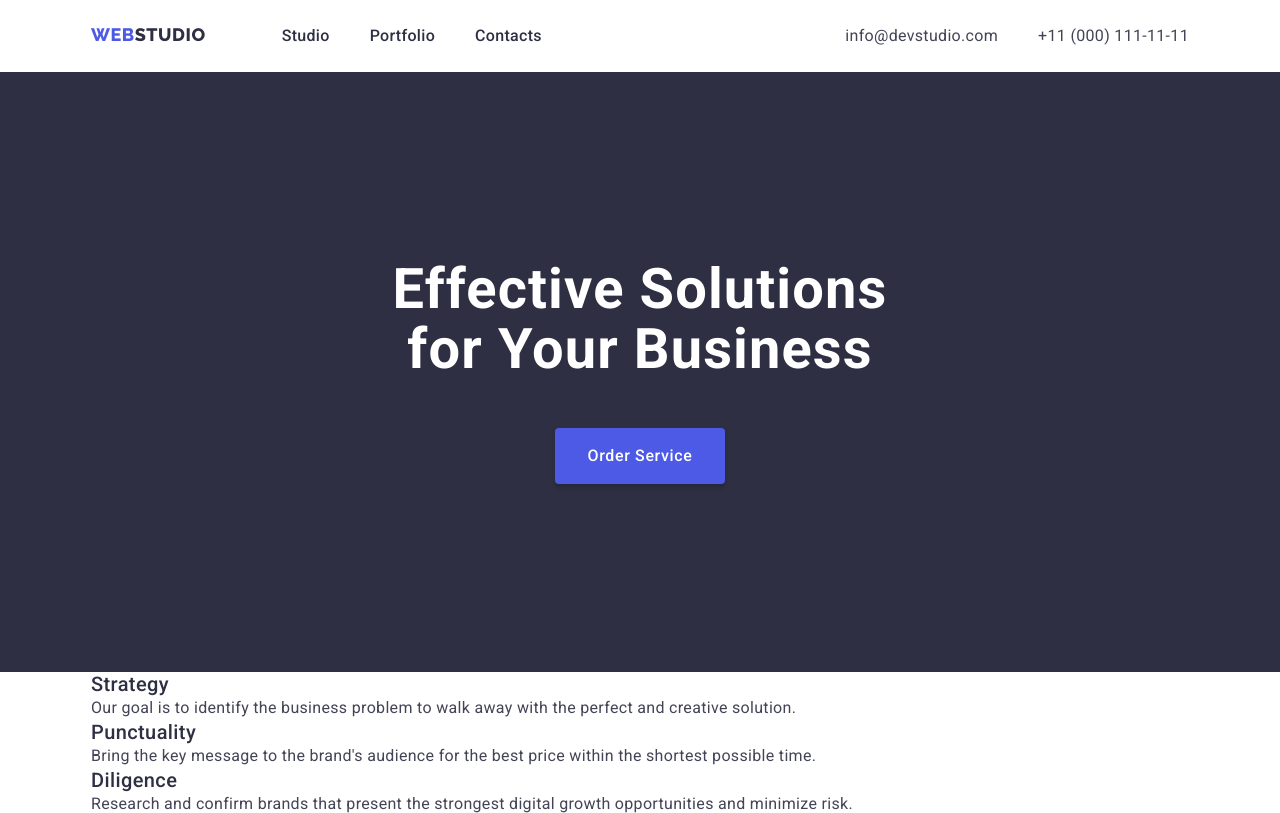
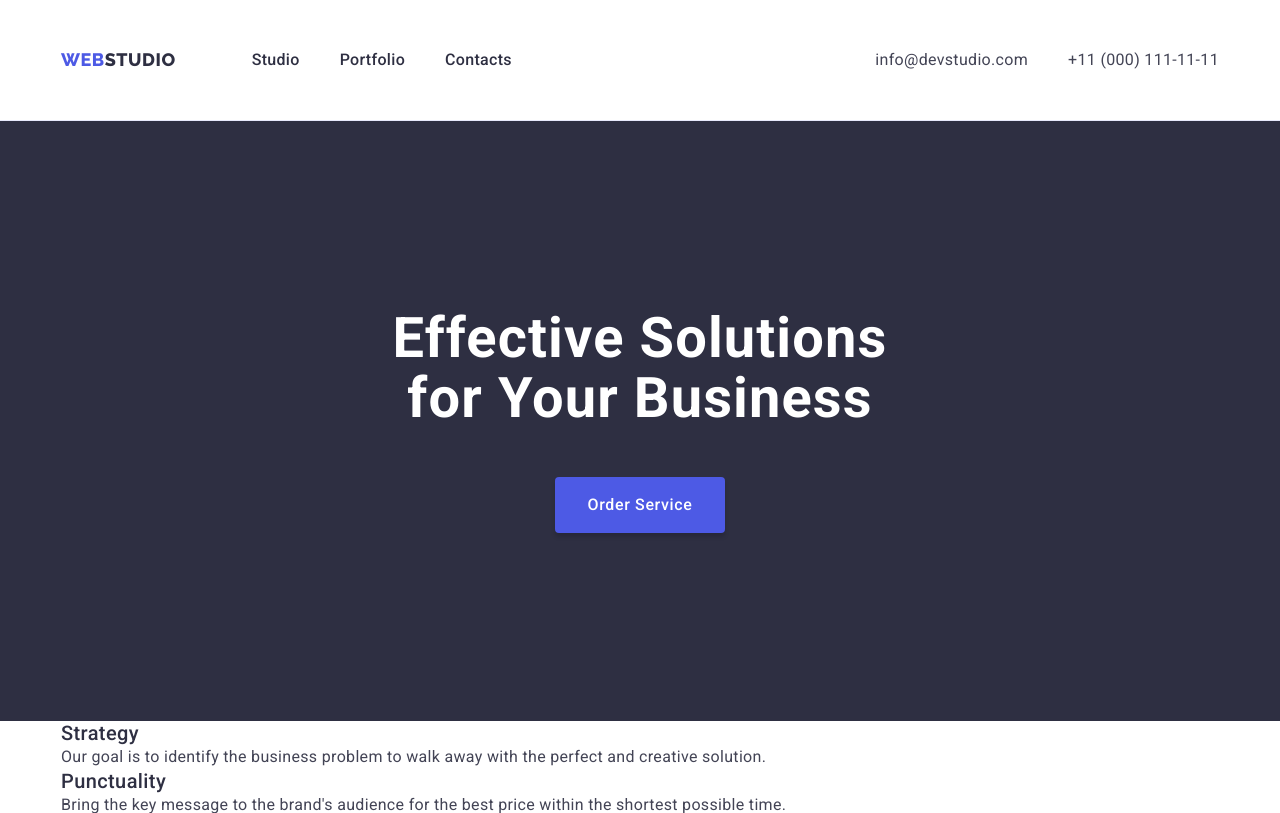
Before and after one commit to aleks-bchkv/goit-markup-hw-03, a plain HTML site: page index.html in a window 1280 px wide. Shown: the top 813 px of the page. Drawn offline with nearby package versions, Linux system fonts and the light colour scheme.

Commit message:
12:46 06/14

```diff
--- a/css/style.css
+++ b/css/style.css
@@ -35,10 +35,9 @@ img {
 }
 
 .container {
-    width: 100%;
-    max-width: 1128px;
-    padding-left: 15px;
-    padding-right: 15px;
+    width: 1158px;
+    /* padding-left: 15px;
+    padding-right: 15px; */
     margin: 0 auto;
 }
 
@@ -48,6 +47,7 @@ img {
 .header {
     padding-top: 24px;
     padding-bottom: 24px;
+    border-bottom: 1px solid #e7e9fc;
 }
 
 .header-container {
@@ -58,13 +58,14 @@ img {
 .header .list {
     display: flex;
     gap: 40px;
-    padding: 0;
+    padding-top: 24px;
+    padding-bottom: 24px;
     margin-right: auto;
 }
 
 .header-nav {
     display: flex;
-    align-items: flex-start;
+    align-items: center;
     flex-grow: 1;
     justify-content: space-between;
 }
```
